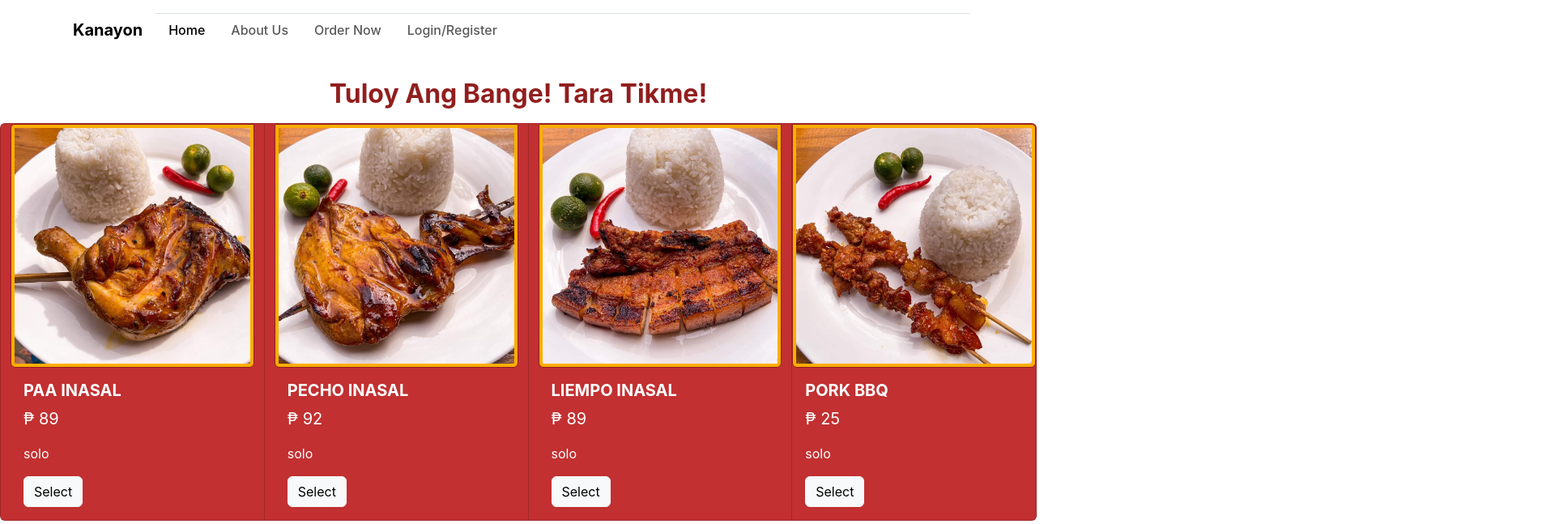
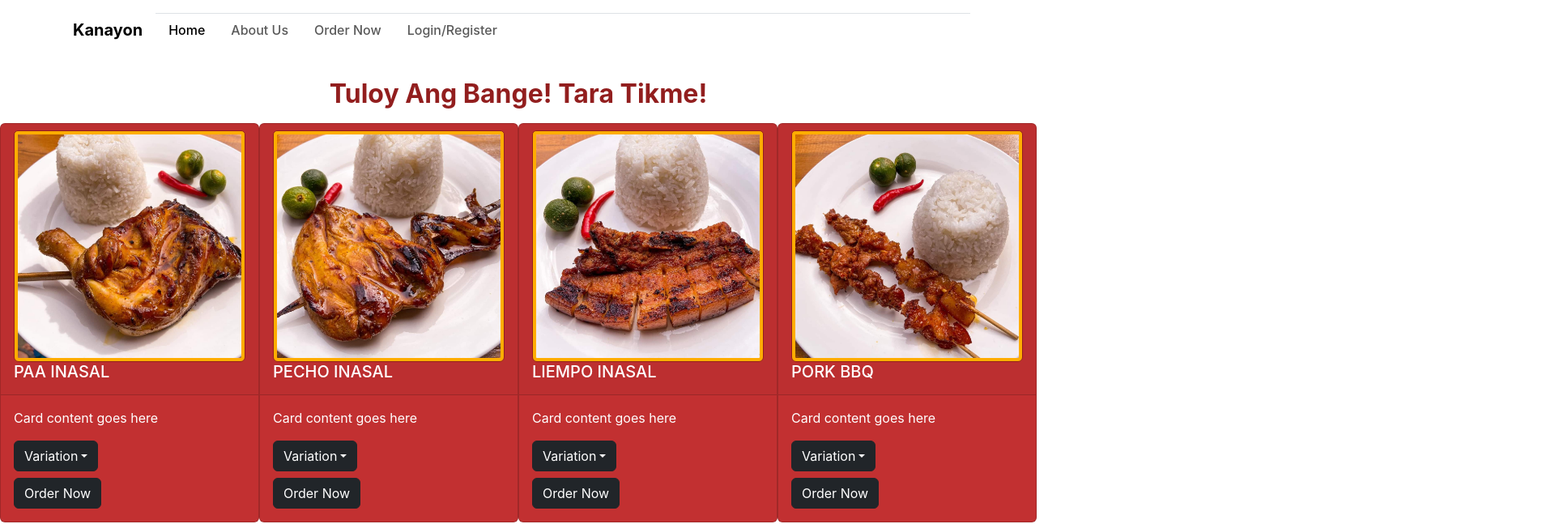
Before and after one commit to kobellanes/Kanayon-FE-RestaurantSystem, a React (Create React App) app in the folder kanayon_arms/: page /ordernow in a window 1280 px wide. Shown: the top 647 px of the page at 81% size, 1920 px wide, since content can reach past the window. Built offline with nearby package versions, Linux system fonts and the light colour scheme.

Commit message:
Order Now FE V1.0

```diff
--- a/kanayon_arms/src/components/OrderNow/OrderNow.css
+++ b/kanayon_arms/src/components/OrderNow/OrderNow.css
@@ -1,7 +1,7 @@
 .offcanvas {
     position: absolute;
     top: 50%;
-    left: 158%;
+    left: 155%;
     transform: translate(-50%, -50%);
     max-width: 100%;
 }
--- a/kanayon_arms/src/components/OrderNow/OrderNow.js
+++ b/kanayon_arms/src/components/OrderNow/OrderNow.js
@@ -10,7 +10,7 @@ function OrderNow() {
 
             </Header>
             <h1 className="fw-bold fs-2 fs-lg-6 lh-sm mb-3 mt-5 pt-5">Tuloy Ang Bange! Tara Tikme!</h1>
-            <div className="card-group">
+            {/* <div className="card-group">
                 <div className="card container">
                     <img src={require('../../assets/paa.jpg')} className="img-thumbnail card card-span text-white card-img-top" alt="..."></img>
                     <div className="card-body">
@@ -27,15 +27,118 @@ function OrderNow() {
                             <button type="button" className="btn-close text-reset" data-bs-dismiss="offcanvas" aria-label="Close"></button>
                         </div>
                         <div className="offcanvas-body">
+                            <p className="text-dark">~~~DESCRIPTION OF PAA INASAL~~~~</p>
+                            <div class="dropdown mb-2">
+                                <button class="btn btn-dark dropdown-toggle" type="button" id="dropdownMenuButton" data-bs-toggle="dropdown" aria-expanded="false">
+                                    Variation
+                                </button>
+                                <ul class="dropdown-menu" aria-labelledby="dropdownMenuButton">
+                                    <li><a class="dropdown-item btn-dark" href="#">Solo</a></li>
+                                    <li><a class="dropdown-item" href="#">Single Rice</a></li>
+                                    <li><a class="dropdown-item" href="#">Unli Rice</a></li>
+                                </ul>
+                            </div>
+                            <button type="button" className="btn btn-dark">Order Now</button>
+                        </div>
+                    </div>
+                </div> */}
+
+            <div class="d-flex flex-wrap">
+                <div class="card col-3">
+                    <div class="card-header">
                         <img src={require('../../assets/paa.jpg')} className="img-thumbnail card card-span text-white card-img-top" alt="..."></img>
-                            <p className="text-dark">This is the content of my off-canvas menu.</p>
+                        <h5 class="card-title">PAA INASAL</h5>
+                    </div>
+                    <div class="card-body">
+                        <p class="card-text">Card content goes here</p>
+
+                        <div class="dropdown mb-2">
+                            <button class="btn btn-dark dropdown-toggle" type="button" id="dropdownMenuButton" data-bs-toggle="dropdown" aria-expanded="false">
+                                Variation
+                            </button>
+                            <ul class="dropdown-menu" aria-labelledby="dropdownMenuButton">
+                                <li><a class="dropdown-item btn-dark" href="#">Solo ₱ 89</a></li>
+                                <li><a class="dropdown-item" href="#">Single Rice</a></li>
+                                <li><a class="dropdown-item" href="#">Unli Rice</a></li>
+                            </ul>
+                        </div>
+                        <button type="button" className="btn btn-dark btn-end">Order Now</button>
+                    </div>
+                </div>
+
+
+                <div class="card col-3">
+                    <div class="card-header">
+                        <img src={require('../../assets/pecho.jpg')} className="img-thumbnail card card-span text-white card-img-top" alt="..."></img>
+                        <h5 class="card-title">PECHO INASAL</h5>
+                    </div>
+                    <div class="card-body">
+                        <p class="card-text">Card content goes here</p>
+
+                        <div class="dropdown mb-2">
+                            <button class="btn btn-dark dropdown-toggle" type="button" id="dropdownMenuButton" data-bs-toggle="dropdown" aria-expanded="false">
+                                Variation
+                            </button>
+                            <ul class="dropdown-menu" aria-labelledby="dropdownMenuButton">
+                                <li><a class="dropdown-item btn-dark" href="#">Solo ₱ 89</a></li>
+                                <li><a class="dropdown-item" href="#">Single Rice</a></li>
+                                <li><a class="dropdown-item" href="#">Unli Rice</a></li>
+                            </ul>
+                        </div>
+                        <button type="button" className="btn btn-dark btn-end">Order Now</button>
+                    </div>
+                </div>
+
+                <div class="card col-3">
+                    <div class="card-header">
+                        <img src={require('../../assets/liempo.jpg')} className="img-thumbnail card card-span text-white card-img-top" alt="..."></img>
+                        <h5 class="card-title">LIEMPO INASAL</h5>
+                    </div>
+                    <div class="card-body">
+                        <p class="card-text">Card content goes here</p>
+
+                        <div class="dropdown mb-2">
+                            <button class="btn btn-dark dropdown-toggle" type="button" id="dropdownMenuButton" data-bs-toggle="dropdown" aria-expanded="false">
+                                Variation
+                            </button>
+                            <ul class="dropdown-menu" aria-labelledby="dropdownMenuButton">
+                                <li><a class="dropdown-item btn-dark" href="#">Solo ₱ 89</a></li>
+                                <li><a class="dropdown-item" href="#">Single Rice</a></li>
+                                <li><a class="dropdown-item" href="#">Unli Rice</a></li>
+                            </ul>
+                        </div>
+                        <button type="button" className="btn btn-dark btn-end">Order Now</button>
+                    </div>
+                </div>
+
+
+                <div class="card col-3">
+                    <div class="card-header">
+                        <img src={require('../../assets/barbeque.jpg')} className="img-thumbnail card card-span text-white card-img-top" alt="..."></img>
+                        <h5 class="card-title">PORK BBQ</h5>
+                    </div>
+                    <div class="card-body">
+                        <p class="card-text">Card content goes here</p>
+
+                        <div class="dropdown mb-2">
+                            <button class="btn btn-dark dropdown-toggle" type="button" id="dropdownMenuButton" data-bs-toggle="dropdown" aria-expanded="false">
+                                Variation
+                            </button>
+                            <ul class="dropdown-menu" aria-labelledby="dropdownMenuButton">
+                                <li><a class="dropdown-item btn-dark" href="#">Solo ₱ 89</a></li>
+                                <li><a class="dropdown-item" href="#">Single Rice</a></li>
+                                <li><a class="dropdown-item" href="#">Unli Rice</a></li>
+                            </ul>
+                        </div>
+                        <button type="button" className="btn btn-dark btn-end">Order Now</button>
                     </div>
                 </div>
             </div>
 
 
 
-                <div className="card container">
+
+            {/* <div className="card container">
                 <img src={require('../../assets/pecho.jpg')} className="img-thumbnail card card-span text-white card-img-top" alt="..."></img>
                 <div className="card-body">
                     <h5 className="card-title fw-bold">PECHO INASAL</h5>
@@ -51,7 +154,18 @@ function OrderNow() {
                         <button type="button" className="btn-close text-reset" data-bs-dismiss="offcanvas" aria-label="Close"></button>
                     </div>
                     <div className="offcanvas-body">
-                            <p className="text-dark">This is the content of my off-canvas menu.</p>
+                        <p className="text-dark">~~~DESCRIPTION OF PECHO INASAL~~~~</p>
+                        <div class="dropdown mb-2">
+                            <button class="btn btn-dark dropdown-toggle" type="button" id="dropdownMenuButton" data-bs-toggle="dropdown" aria-expanded="false">
+                                Variation
+                            </button>
+                            <ul class="dropdown-menu" aria-labelledby="dropdownMenuButton">
+                                <li><a class="dropdown-item btn-dark" href="#">Solo</a></li>
+                                <li><a class="dropdown-item" href="#">Single Rice</a></li>
+                                <li><a class="dropdown-item" href="#">Unli Rice</a></li>
+                            </ul>
+                        </div>
+                        <button type="button" className="btn btn-dark">Order Now</button>
                     </div>
                 </div>
             </div>
@@ -72,7 +186,18 @@ function OrderNow() {
                         <button type="button" className="btn-close text-reset" data-bs-dismiss="offcanvas" aria-label="Close"></button>
                     </div>
                     <div className="offcanvas-body">
-                            <p className="text-dark">This is the content of my off-canvas menu.</p>
+                        <p className="text-dark">~~~DESCRIPTION OF LIEMPO INASAL~~~~</p>
+                        <div class="dropdown mb-2">
+                            <button class="btn btn-dark dropdown-toggle" type="button" id="dropdownMenuButton" data-bs-toggle="dropdown" aria-expanded="false">
+                                Variation
+                            </button>
+                            <ul class="dropdown-menu" aria-labelledby="dropdownMenuButton">
+                                <li><a class="dropdown-item btn-dark" href="#">Solo</a></li>
+                                <li><a class="dropdown-item" href="#">Single Rice</a></li>
+                                <li><a class="dropdown-item" href="#">Unli Rice</a></li>
+                            </ul>
+                        </div>
+                        <button type="button" className="btn btn-dark">Order Now</button>
                     </div>
                 </div>
             </div>
@@ -93,11 +218,22 @@ function OrderNow() {
                         <button type="button" className="btn-close text-reset" data-bs-dismiss="offcanvas" aria-label="Close"></button>
                     </div>
                     <div className="offcanvas-body">
-                            <p className="text-dark">This is the content of my off-canvas menu.</p>
+                        <p className="text-dark">~~~DESCRIPTION OF PORK BBQ~~~~</p>
+                        <div class="dropdown mb-2">
+                            <button class="btn btn-dark dropdown-toggle" type="button" id="dropdownMenuButton" data-bs-toggle="dropdown" aria-expanded="false">
+                                Variation
+                            </button>
+                            <ul class="dropdown-menu" aria-labelledby="dropdownMenuButton">
+                                <li><a class="dropdown-item btn-dark" href="#">Solo</a></li>
+                                <li><a class="dropdown-item" href="#">Single Rice</a></li>
+                                <li><a class="dropdown-item" href="#">Unli Rice</a></li>
+                            </ul>
+                        </div>
+                        <button type="button" className="btn btn-dark">Order Now</button>
                     </div>
                 </div>
-                </div>
-            </div>
+            </div> */}
+            {/* </div > */}
             <Footer></Footer>
         </>
     );
```
Lines whose indentation alone changed are shown as unchanged.
